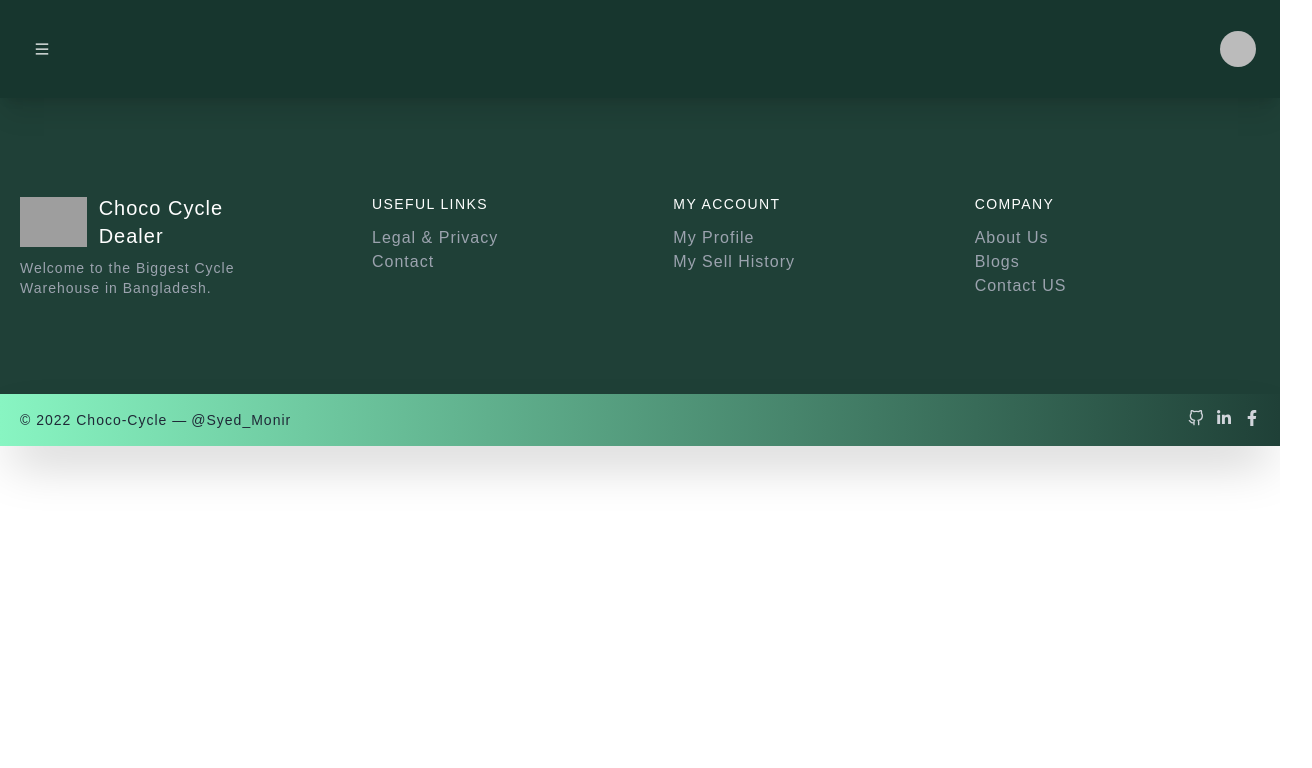
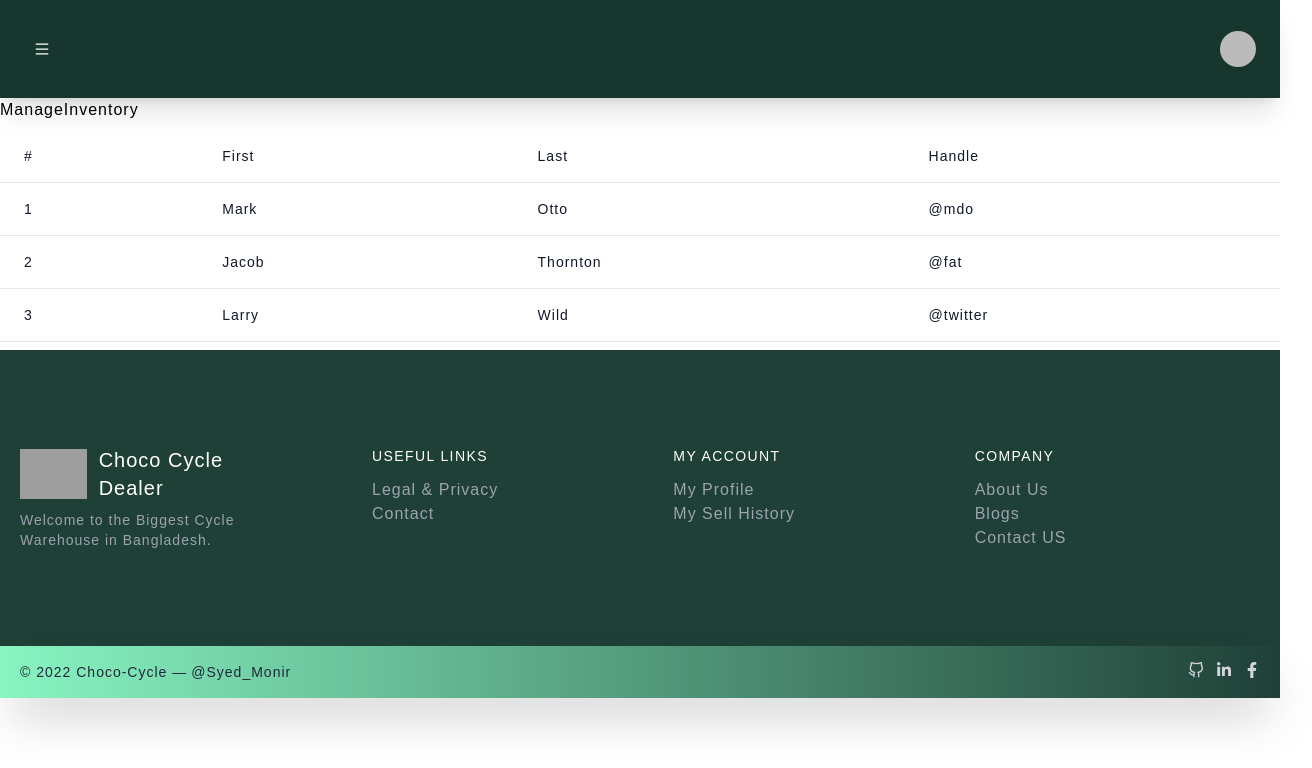
Before and after one commit to SyedMonir/choco-cycle-dealer-client, a React (Create React App) app: page /manage-inventory in a window 1280 px wide. Shown: the top 768 px of the page, 1312 px wide, since content can reach past the window. Built offline with nearby package versions, Linux system fonts and the light colour scheme; no server answers; sample sign-in values are in the browser's storage; grey boxes are pictures that could not be loaded; what tw-elements would draw is missing.

Commit message:
created manage inventory and added react-table

```diff
--- a/package.json
+++ b/package.json
@@ -18,6 +18,7 @@
     "react-router-dom": "^6.3.0",
     "react-scripts": "5.0.1",
     "react-spinners": "^0.11.0",
+    "react-table": "^7.7.0",
     "react-toastify": "^9.0.1",
     "sweetalert2": "^11.4.10",
     "sweetalert2-react-content": "^5.0.0",
--- a/src/App.js
+++ b/src/App.js
@@ -11,6 +11,7 @@ import Login from './Pages/SharedComponent/Login/Login';
 import Signup from './Pages/SharedComponent/Signup/Signup';
 import RequireAuth from './Pages/SharedComponent/RequireAuth/RequireAuth';
 import Inventory from './Pages/Inventory/Inventory';
+import ManageInventory from './Pages/ManageInventory/ManageInventory';
 
 function App() {
   return (
@@ -28,6 +29,14 @@ function App() {
               </RequireAuth>
             }
           />
+          <Route
+            path="/manage-inventory"
+            element={
+              <RequireAuth>
+                <ManageInventory />
+              </RequireAuth>
+            }
+          />
           <Route path="/signup" element={<Signup />} />
           <Route path="/login" element={<Login />} />
         </Routes>
--- a/src/Pages/CycleDetails/CycleDetails.js
+++ b/src/Pages/CycleDetails/CycleDetails.js
@@ -1,11 +1,12 @@
 import React, { useEffect, useState } from 'react';
-import { useParams } from 'react-router-dom';
+import { useNavigate, useParams } from 'react-router-dom';
 import { MdFavorite } from 'react-icons/md';
 import { Link } from 'react-router-dom';
 import Swal from 'sweetalert2';
 
 const CycleDetails = () => {
   const { cycleId } = useParams();
+  const navigate = useNavigate();
   const [cycle, setCycle] = useState({});
 
   useEffect(() => {
@@ -248,6 +249,15 @@ const CycleDetails = () => {
             </button>
           </form>
         </div>
+
+        <div className="my-8 shadow-2xl ">
+          <button
+            onClick={() => navigate(`/manage-inventory`)}
+            className="flex mx-auto w-1/2 justify-center tracking-widest text-white bg-gradient-to-r from-[#1f4037c4] via-[#3ab87d]  to-[#1f4037c4] bg-opacity-75  border-0 py-2 px-6 focus:outline-none hover:bg-green-700 rounded"
+          >
+            Manage Inventory
+          </button>
+        </div>
       </section>
     </>
   );
--- a/src/Pages/Home/FeaturedInventory/FeaturedInventory.js
+++ b/src/Pages/Home/FeaturedInventory/FeaturedInventory.js
@@ -27,10 +27,10 @@ const FeaturedInventory = () => {
               ))}
             </section>
             <button
-              onClick={() => navigate(`/inventory`)}
+              onClick={() => navigate(`/manage-inventory`)}
               className="bg-[#1f4037] text-white hover:text-gray-300 uppercase py-1 px-5 rounded"
             >
-              Show more
+              Manage Inventory
             </button>
           </>
         )}
--- /dev/null
+++ b/src/Pages/ManageInventory/ManageInventory.js
@@ -0,0 +1,94 @@
+import React from 'react';
+
+const ManageInventory = () => {
+  return (
+    <>
+      <h1>ManageInventory</h1>
+
+      <div className="flex flex-col">
+        <div className="overflow-x-auto sm:-mx-6 lg:-mx-8">
+          <div className="py-2 inline-block min-w-full sm:px-6 lg:px-8">
+            <div className="overflow-hidden">
+              <table className="min-w-full">
+                <thead className="bg-white border-b">
+                  <tr>
+                    <th
+                      scope="col"
+                      className="text-sm font-medium text-gray-900 px-6 py-4 text-left"
+                    >
+                      #
+                    </th>
+                    <th
+                      scope="col"
+                      className="text-sm font-medium text-gray-900 px-6 py-4 text-left"
+                    >
+                      First
+                    </th>
+                    <th
+                      scope="col"
+                      className="text-sm font-medium text-gray-900 px-6 py-4 text-left"
+                    >
+                      Last
+                    </th>
+                    <th
+                      scope="col"
+                      className="text-sm font-medium text-gray-900 px-6 py-4 text-left"
+                    >
+                      Handle
+                    </th>
+                  </tr>
+                </thead>
+                <tbody>
+                  <tr className="bg-white border-b transition duration-300 ease-in-out hover:bg-gray-100">
+                    <td className="px-6 py-4 whitespace-nowrap text-sm font-medium text-gray-900">
+                      1
+                    </td>
+                    <td className="text-sm text-gray-900 font-light px-6 py-4 whitespace-nowrap">
+                      Mark
+                    </td>
+                    <td className="text-sm text-gray-900 font-light px-6 py-4 whitespace-nowrap">
+                      Otto
+                    </td>
+                    <td className="text-sm text-gray-900 font-light px-6 py-4 whitespace-nowrap">
+                      @mdo
+                    </td>
+                  </tr>
+                  <tr className="bg-white border-b transition duration-300 ease-in-out hover:bg-gray-100">
+                    <td className="px-6 py-4 whitespace-nowrap text-sm font-medium text-gray-900">
+                      2
+                    </td>
+                    <td className="text-sm text-gray-900 font-light px-6 py-4 whitespace-nowrap">
+                      Jacob
+                    </td>
+                    <td className="text-sm text-gray-900 font-light px-6 py-4 whitespace-nowrap">
+                      Thornton
+                    </td>
+                    <td className="text-sm text-gray-900 font-light px-6 py-4 whitespace-nowrap">
+                      @fat
+                    </td>
+                  </tr>
+                  <tr className="bg-white border-b transition duration-300 ease-in-out hover:bg-gray-100">
+                    <td className="px-6 py-4 whitespace-nowrap text-sm font-medium text-gray-900">
+                      3
+                    </td>
+                    <td className="text-sm text-gray-900 font-light px-6 py-4 whitespace-nowrap">
+                      Larry
+                    </td>
+                    <td className="text-sm text-gray-900 font-light px-6 py-4 whitespace-nowrap">
+                      Wild
+                    </td>
+                    <td className="text-sm text-gray-900 font-light px-6 py-4 whitespace-nowrap">
+                      @twitter
+                    </td>
+                  </tr>
+                </tbody>
+              </table>
+            </div>
+          </div>
+        </div>
+      </div>
+    </>
+  );
+};
+
+export default ManageInventory;
--- a/src/Pages/SharedComponent/Header/Header.js
+++ b/src/Pages/SharedComponent/Header/Header.js
@@ -53,7 +53,7 @@ const Header = () => {
               />
             </Link>
             {/* <!-- Left Menu --> */}
-            <ul className="navbar-nav uppercase tracking-wider flex flex-col pl-0 list-style-none mr-auto">
+            <ul className="navbar-nav tracking-wider flex flex-col pl-0 list-style-none mr-auto">
               <li className="nav-item p-2">
                 <NavLink
                   className="nav-link text-white hover:text-gray-400 focus:text-gray-700 p-0"
@@ -61,6 +61,14 @@ const Header = () => {
                 >
                   Inventory
                 </NavLink>
+                {user?.uid && (
+                  <NavLink
+                    className="nav-link text-white hover:text-gray-400 focus:text-gray-700 p-0"
+                    to="/manage-inventory"
+                  >
+                    Manage-Inventory
+                  </NavLink>
+                )}
               </li>
             </ul>
           </div>
```
Also changed, not shown: 1 other file (tests, documents, lock files or other folders).
